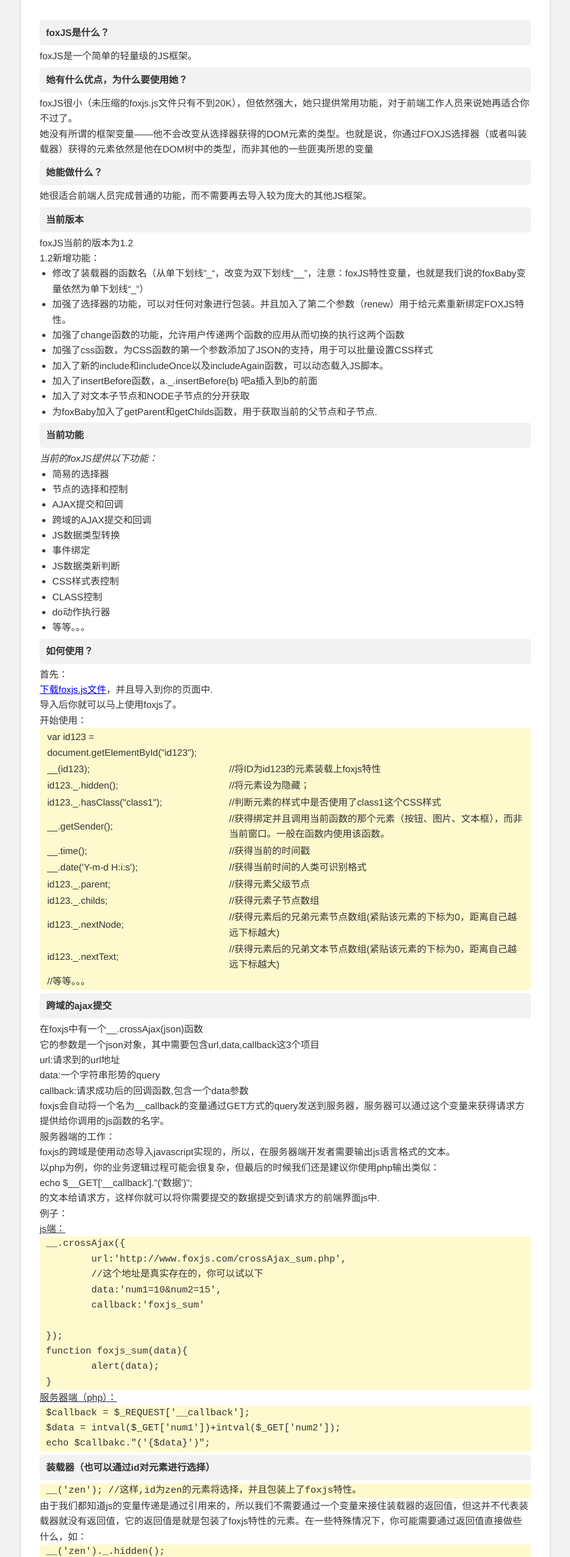
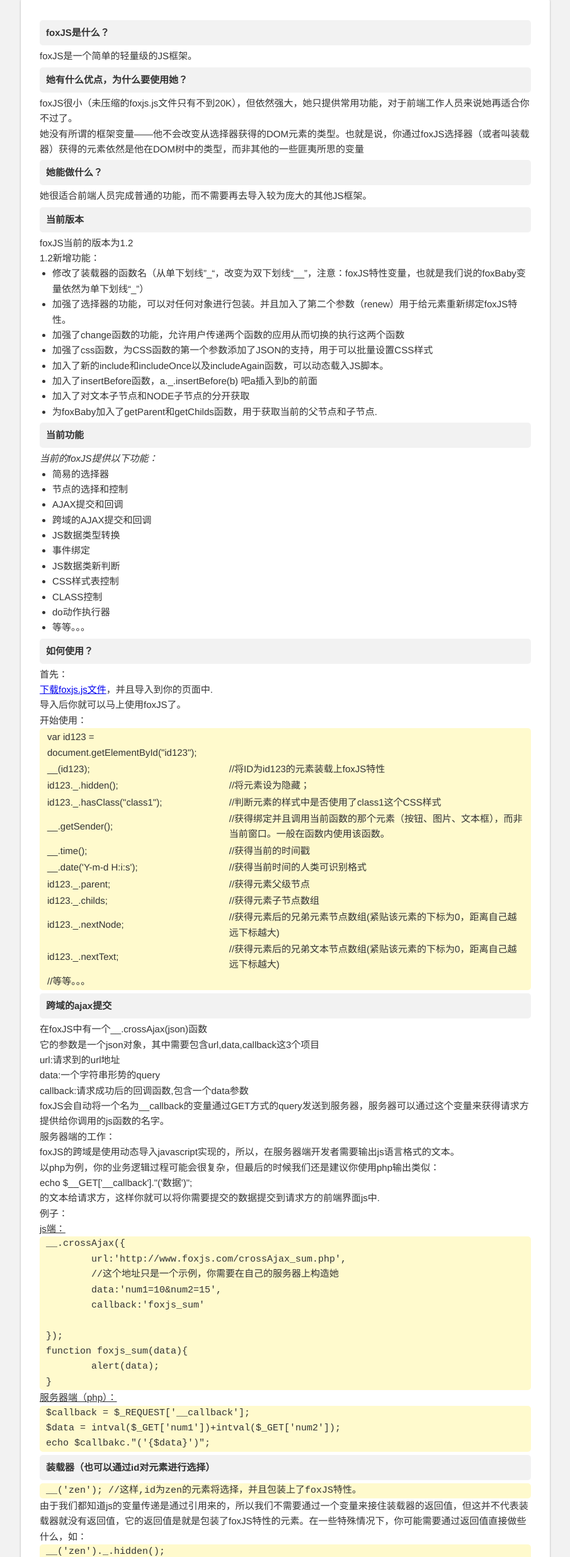
Before and after one commit to MrZenW/www.foxjs.com, a plain HTML site: page index.html in a window 1280 px wide. Shown: the part 328-2800 px from the top of the page at 63% size, without its empty margins (187-1092 px from the left). Drawn offline with Linux system fonts and the light colour scheme; a script that the page names is missing.

Commit message:
fix foxjs to foxJS

```diff
--- a/index.html
+++ b/index.html
@@ -121,7 +121,7 @@
 			<p>foxJS是一个简单的轻量级的JS框架。</p>
 			<p class="ptitle"><strong>她有什么优点，为什么要使用她？</strong></p>
 			<p>foxJS很小（未压缩的foxjs.js文件只有不到20K），但依然强大，她只提供常用功能，对于前端工作人员来说她再适合你不过了。</p>
-			<p>她没有所谓的框架变量——他不会改变从选择器获得的DOM元素的类型。也就是说，你通过FOXJS选择器（或者叫装载器）获得的元素依然是他在DOM树中的类型，而非其他的一些匪夷所思的变量</p>
+			<p>她没有所谓的框架变量——他不会改变从选择器获得的DOM元素的类型。也就是说，你通过foxJS选择器（或者叫装载器）获得的元素依然是他在DOM树中的类型，而非其他的一些匪夷所思的变量</p>
 
 			<p class="ptitle"><strong>她能做什么？</strong></p>
 			<p>她很适合前端人员完成普通的功能，而不需要再去导入较为庞大的其他JS框架。</p>
@@ -133,7 +133,7 @@
 			<br />
 			<ul>
 				<li>修改了装载器的函数名（从单下划线”_“，改变为双下划线“__”，注意：foxJS特性变量，也就是我们说的foxBaby变量依然为单下划线“_”）</li>
-				<li>加强了选择器的功能，可以对任何对象进行包装。并且加入了第二个参数（renew）用于给元素重新绑定FOXJS特性。</li>
+				<li>加强了选择器的功能，可以对任何对象进行包装。并且加入了第二个参数（renew）用于给元素重新绑定foxJS特性。</li>
 				<li>加强了change函数的功能，允许用户传递两个函数的应用从而切换的执行这两个函数</li>
 				<li>加强了css函数，为CSS函数的第一个参数添加了JSON的支持，用于可以批量设置CSS样式</li>
 				<li>加入了新的include和includeOnce以及includeAgain函数，可以动态载入JS脚本。</li>
@@ -162,7 +162,7 @@
 			<p><span>首先：<br />
 				<a href="https://github.com/zenboss/foxjs">下载foxjs.js文件</a>，并且导入到你的页面中.
 				<br />
-				导入后你就可以马上使用foxjs了。
+				导入后你就可以马上使用foxJS了。
 			</span></p>
 			<p><span>开始使用：
 				<table class="code">
@@ -170,7 +170,7 @@
 				<td>var id123 = document.getElementById("id123");</td><td></td>
 				</tr>
 				<tr>
-				<td>__(id123);</td><td>//将ID为id123的元素装载上foxjs特性</td>
+				<td>__(id123);</td><td>//将ID为id123的元素装载上foxJS特性</td>
 				</tr>
 				<tr>
 				<td>id123._.hidden();</td><td>//将元素设为隐藏；</td>
@@ -209,14 +209,14 @@
 			<p class="ptitle"><strong>跨域的ajax提交</strong></p>
 			<p>
 				<p>
-					在foxjs中有一个__.crossAjax(json)函数
+					在foxJS中有一个__.crossAjax(json)函数
 					<br />
 					它的参数是一个json对象，其中需要包含url,data,callback这3个项目
 					<br />url:请求到的url地址<br />data:一个字符串形势的query<br />callback:请求成功后的回调函数,包含一个data参数
-					<br />foxjs会自动将一个名为__callback的变量通过GET方式的query发送到服务器，服务器可以通过这个变量来获得请求方提供给你调用的js函数的名字。
+					<br />foxJS会自动将一个名为__callback的变量通过GET方式的query发送到服务器，服务器可以通过这个变量来获得请求方提供给你调用的js函数的名字。
 				</p>
 				<p>服务器端的工作：
-					<br />foxjs的跨域是使用动态导入javascript实现的，所以，在服务器端开发者需要输出js语言格式的文本。
+					<br />foxJS的跨域是使用动态导入javascript实现的，所以，在服务器端开发者需要输出js语言格式的文本。
 					<br />以php为例，你的业务逻辑过程可能会很复杂，但最后的时候我们还是建议你使用php输出类似：
 					<br />echo $__GET['__callback']."('数据')";<br /> 的文本给请求方，这样你就可以将你需要提交的数据提交到请求方的前端界面js中.
 
@@ -227,7 +227,7 @@
 <pre class="code">
 __.crossAjax({
 	url:'http://www.foxjs.com/crossAjax_sum.php',
-	//这个地址是真实存在的，你可以试以下
+	//这个地址只是一个示例，你需要在自己的服务器上构造她
 	data:'num1=10&num2=15',
 	callback:'foxjs_sum'
 
@@ -247,16 +247,16 @@ echo $callbakc."('{$data}')";
 			<p class="ptitle"><strong>装载器（也可以通过id对元素进行选择）</strong></p>
 			<p>
 <pre class="code">
-__('zen'); //这样,id为zen的元素将选择，并且包装上了foxjs特性。
+__('zen'); //这样,id为zen的元素将选择，并且包装上了foxJS特性。
 </pre>
-			由于我们都知道js的变量传递是通过引用来的，所以我们不需要通过一个变量来接住装载器的返回值，但这并不代表装载器就没有返回值，它的返回值是就是包装了foxjs特性的元素。在一些特殊情况下，你可能需要通过返回值直接做些什么，如：
+			由于我们都知道js的变量传递是通过引用来的，所以我们不需要通过一个变量来接住装载器的返回值，但这并不代表装载器就没有返回值，它的返回值是就是包装了foxJS特性的元素。在一些特殊情况下，你可能需要通过返回值直接做些什么，如：
 <pre class="code">
 __('zen')._.hidden();
 </pre>
 
 			</p>
 			<p class="ptitle"><strong>装载元素数组</strong></p>
-			<p>有时候你可能通过getElementsByTagName()获得了一个元素数组，你可以将这个数组直接放入装载器，装载器会自动识别它，并且为数组中的每一项包装上foxjs特性，再返回给你。</p>
+			<p>有时候你可能通过getElementsByTagName()获得了一个元素数组，你可以将这个数组直接放入装载器，装载器会自动识别它，并且为数组中的每一项包装上foxJS特性，再返回给你。</p>
 
 			<p class="ptitle"><strong>动作执行器“go”（最初叫“do”）</strong></p>
 			<p>
@@ -268,7 +268,7 @@ __('zen')._.hidden();
 			</p>
 
 			<p class="ptitle"><strong>__.toString(val)</strong></p>
-			<p>这个toString是属于foxjs变量（_）的，它可以将更多的变量转换为字符串形式。例如：
+			<p>这个toString是属于foxJS变量（_）的，它可以将更多的变量转换为字符串形式。例如：
 			<br />
 <pre class="code">
 var a = Array('zen',new Array('hello','foxjs'),'wong');
@@ -288,10 +288,10 @@ b = _toString(b);
 
 			<p class="ptitle"><strong>常用函数</strong></p>
 			<p>id123._.toString()</p>
-			<p>这个toString方法和先前介绍的foxjs变量的是不一样的。该函数是属于元素对象的，用于获得一个元素的字符型表达，规则是首先返回元素的value，不存在value的话就返回元素的innerHTML，如果innerHTML为空的话返回元素强行字符串化后的结果。</p>
+			<p>这个toString方法和先前介绍的foxJS变量的是不一样的。该函数是属于元素对象的，用于获得一个元素的字符型表达，规则是首先返回元素的value，不存在value的话就返回元素的innerHTML，如果innerHTML为空的话返回元素强行字符串化后的结果。</p>
 			<p class="ptitle"><strong>插件编写</strong></p>
 			<p>
-				扩展性也是foxJS所关注到的一块，为foxjs编写插件非常简单，我们为你提供了很好的插件编写环境，你只需要把自己的思想整理好，注意一点约束，就可以编写出一个非常出色的插件。
+				扩展性也是foxJS所关注到的一块，为foxJS编写插件非常简单，我们为你提供了很好的插件编写环境，你只需要把自己的思想整理好，注意一点约束，就可以编写出一个非常出色的插件。
 				<br />
 				<u>从例子开始，写下以下代码：</u>
 <pre class="code">
@@ -301,7 +301,7 @@ __.fox.myFunc = function(){
 
 };
 </pre>
-				第一行：__.fox是什么？fox是foxjs内部的一个变量，她就是你装载元素后使用的foxjs变量（_），就是那个下划线。为这个变量添加任何函数都将可以让之后装载foxjs特性的元素拥有这个函数。
+				第一行：__.fox是什么？fox是foxJS内部的一个变量，她就是你装载元素后使用的foxJS变量（_），就是那个下划线。为这个变量添加任何函数都将可以让之后装载foxJS特性的元素拥有这个函数。
 				<br />
 				第二行：this.element是什么？她是被装载的元素的引用，通过她，你可以直接操作元素。
 				<br />
```
